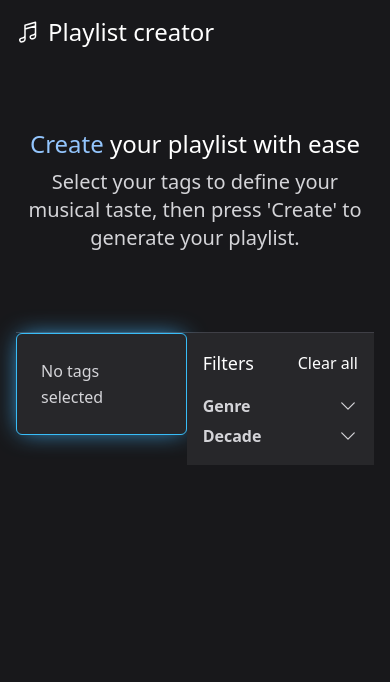
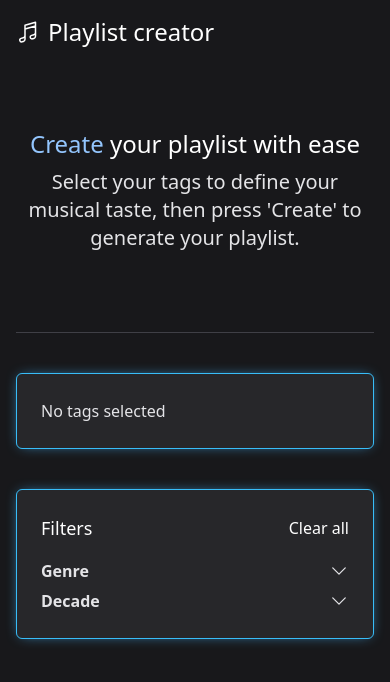
Before and after one commit to NikoSoder/music-playlist-creator, a React (Vite) app: page / in a window 390 px wide. Shown: the top 682 px of the page. Built offline with nearby package versions, Linux system fonts and the light colour scheme.

Commit message:
Responsive FilterSection

```diff
--- a/index.html
+++ b/index.html
@@ -6,7 +6,9 @@
     <meta name="viewport" content="width=device-width, initial-scale=1.0" />
     <title>Create playlist</title>
   </head>
-  <body class="font-base bg-zinc-900 font-normal leading-relaxed text-zinc-300">
+  <body
+    class="font-base bg-zinc-900 font-normal leading-relaxed text-zinc-200 lg:text-lg"
+  >
     <div id="root"></div>
     <script type="module" src="/src/main.tsx"></script>
   </body>
--- a/src/components/FilterSection.tsx
+++ b/src/components/FilterSection.tsx
@@ -58,15 +58,15 @@ const FilterSection = () => {
   };
 
   return (
-    <section className="container mx-auto">
-      <section className="flex justify-around">
+    <section className="container mx-auto py-10">
+      <section className="flex flex-col items-center justify-center gap-10 md:flex-row md:items-start">
         {/* active tags */}
         <Tags
           activeTags={activeTags}
           handleRemoveFromActiveTags={removeFromActiveTags}
         />
         {/* choose filters */}
-        <section className="w-full max-w-sm bg-zinc-800 p-4">
+        <section className="w-full max-w-sm rounded-md border border-sky-400 bg-zinc-800 p-6 shadow-blue">
           <div className="mb-4 flex items-center justify-between text-white">
             <h2 className="text-lg">Filters</h2>
             <button
--- a/tailwind.config.js
+++ b/tailwind.config.js
@@ -4,7 +4,7 @@ export default {
   theme: {
     extend: {
       boxShadow: {
-        blue: "0 0 25px -5px #43b7ff",
+        blue: "0 0 14px -5px #43b7ff",
       },
     },
   },
```
